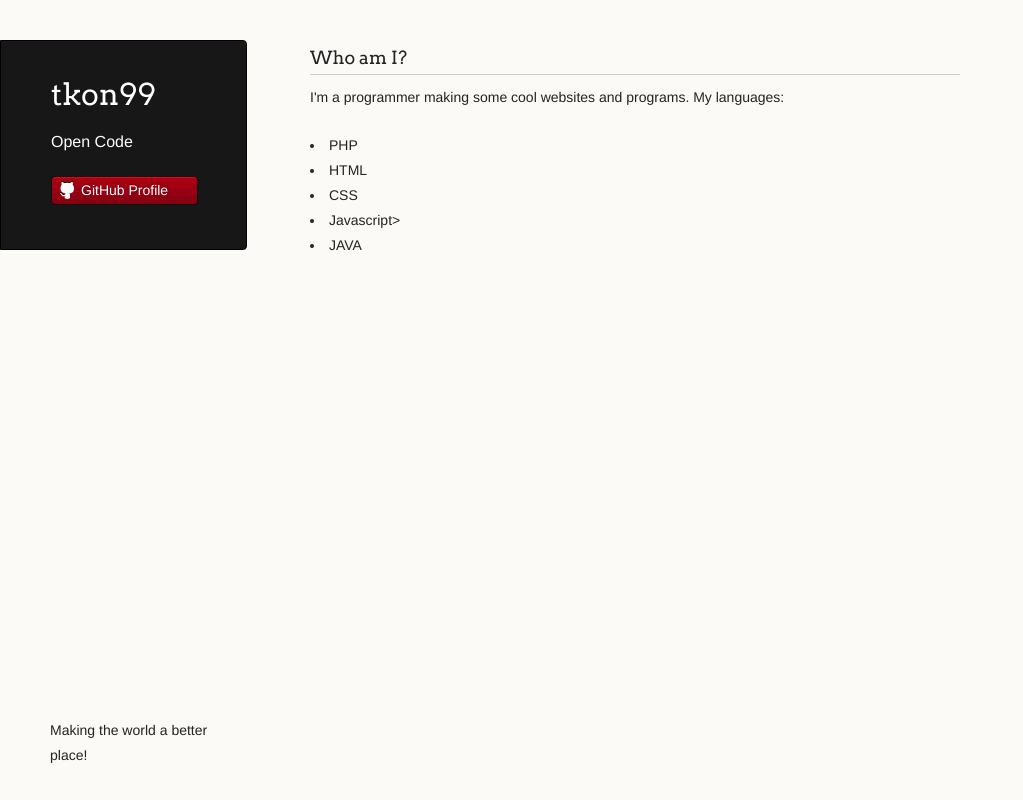
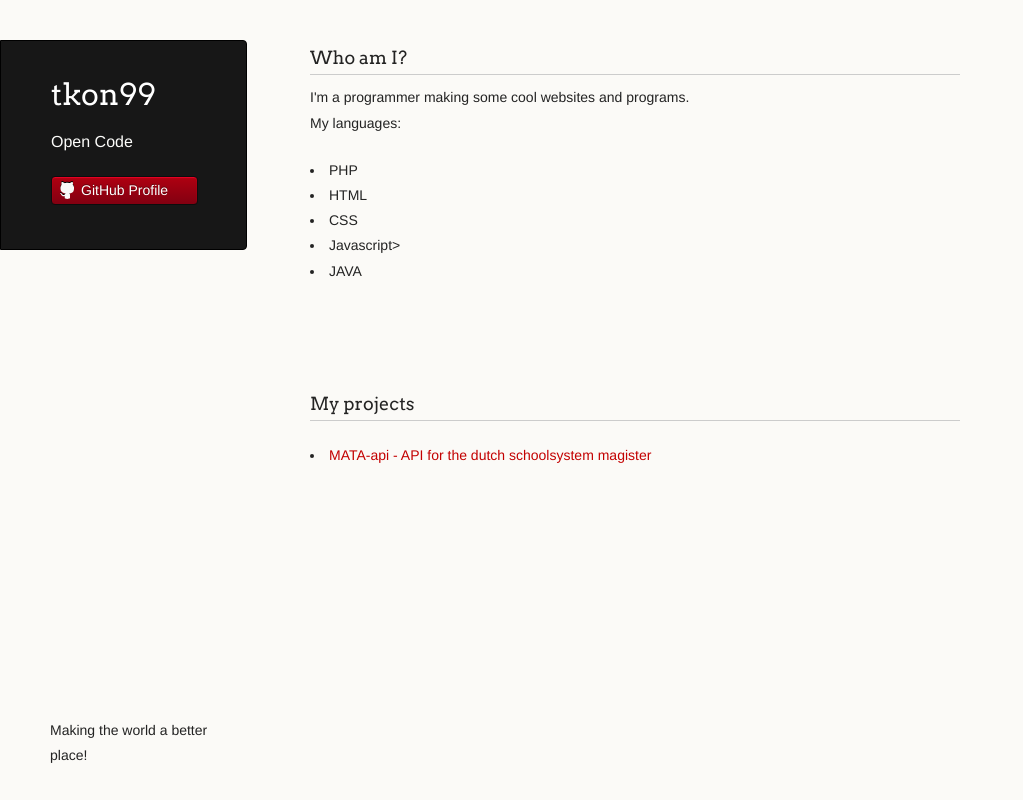
Before and after one commit to tkon99/tkon99.github.io, a plain HTML site: page index.html in a window 1280 px wide. Shown: the whole page, without its empty margins (0-1023 px from the left). Drawn offline with Linux system fonts and the light colour scheme.

Commit message:
Update index.html

```diff
--- a/index.html
+++ b/index.html
@@ -30,7 +30,12 @@
         <h3>
 <a name="aboutme" class="anchor" href="#aboutme"><span class="octicon octicon-link"></span></a>Who am I?</h3>
 
-<p>I'm a programmer making some cool websites and programs. My languages:<br><li>PHP</li><li>HTML</li><li>CSS</li><li>Javascript></li><li>JAVA</li></p>
+<p>I'm a programmer making some cool websites and programs.<br>My languages:<br><li>PHP</li><li>HTML</li><li>CSS</li><li>Javascript></li><li>JAVA</li></p>
+      </section>
+      <section>
+        <h3>
+<a name="projects" class="anchor" href="#projects"><span class="octicon octicon-link"></span></a>My projects</h3>
+<p><li><a href="https://github.com/tkon99/MATA-PHP">MATA-api - API for the dutch schoolsystem magister</a></li></p>
       </section>
       <footer>
         <p><small>Making the world a better place!</small></p>
```
